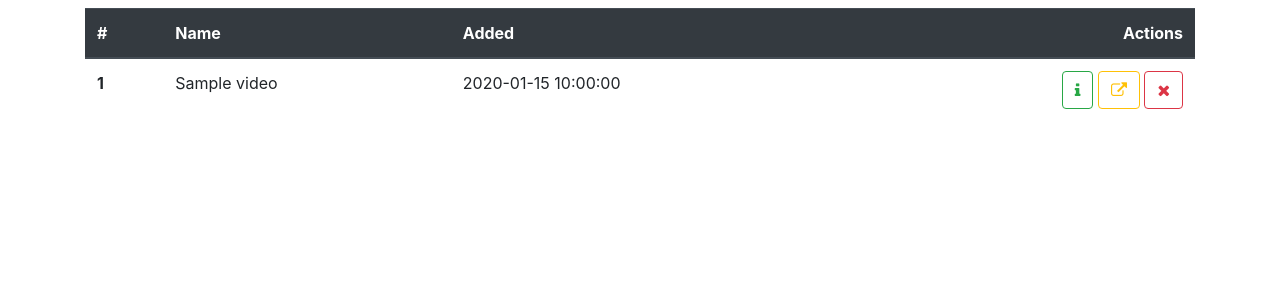
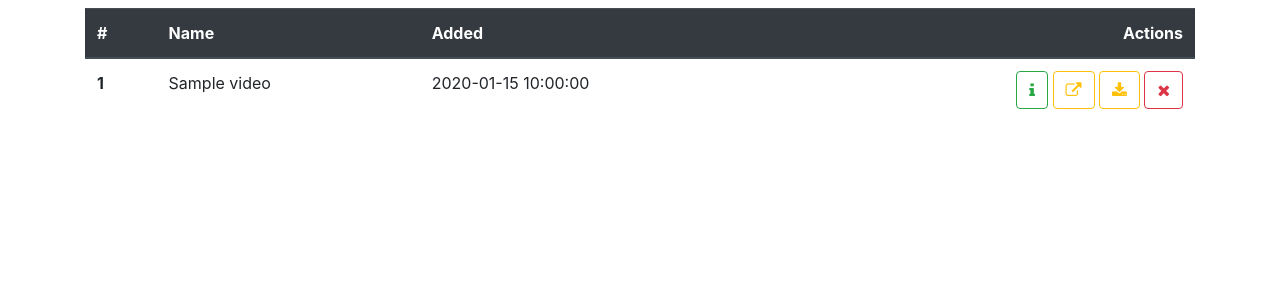
Before and after one commit to makovako/ytopod, a Flask app: page /all in a window 1280 px wide. Shown: the part 56-356 px from the top of the page. Run offline with Flask 2, Linux system fonts and the light colour scheme; tables that the repository leaves empty hold one stand-in row (values such as "Sample post"); grey boxes marked "Sample" are stand-in pictures; parts of the project's set-up code (start-up, migrations or seed data) failed here and were passed over; some libraries are stand-ins or nearby versions.

Commit message:
Fixed modal and tooltip problem
Added download button

```diff
--- a/flask/ytopod/templates/all.html
+++ b/flask/ytopod/templates/all.html
@@ -18,9 +18,14 @@
             <td>{{ video.title }}</td>
             <td>{{ video.created }}</td>
             <td class="text-right">
-                <button type="button" class="btn btn-outline-success" data-toggle="modal tooltip" data-placement="bottom" data-target="#infoModal{{video.id}}" title="Info"><i class="fa fa-info" aria-hidden="true"></i></button>
+                <span data-toggle="modal" data-target="#infoModal{{video.id}}">
+                    <button type="button" class="btn btn-outline-success" data-toggle="tooltip" data-placement="bottom" title="Info"><i class="fa fa-info" aria-hidden="true"></i></button>
+                </span>
                 <a class="btn btn-outline-warning" href="https://www.youtube.com/watch?v={{video.youtube_id}}" target="_blank" rel="noopener noreferrer" data-toggle="tooltip" data-placement="bottom" title="Open video"><i class="fa fa-external-link" aria-hidden="true"></i></a>
-                <button type="button" class="btn btn-outline-danger" data-toggle="modal tooltip" data-placement="bottom" data-target="#deleteModal{{video.id}}" title="Remove video"><i class="fa fa-times" aria-hidden="true"></i></button>
+                <a class="btn btn-outline-warning" href="download/{{video.youtube_id}}.mp3"  download data-toggle="tooltip" data-placement="bottom" title="Download audio"><i class="fa fa-download" aria-hidden="true"></i></a>
+                <span data-toggle="modal" data-target="#deleteModal{{video.id}}">
+                    <button type="button" class="btn btn-outline-danger" data-toggle="tooltip" data-placement="bottom"  title="Remove video"><i class="fa fa-times" aria-hidden="true"></i></button>
+                </span>
             </td>
         </tr>
         {% endfor%}
```
